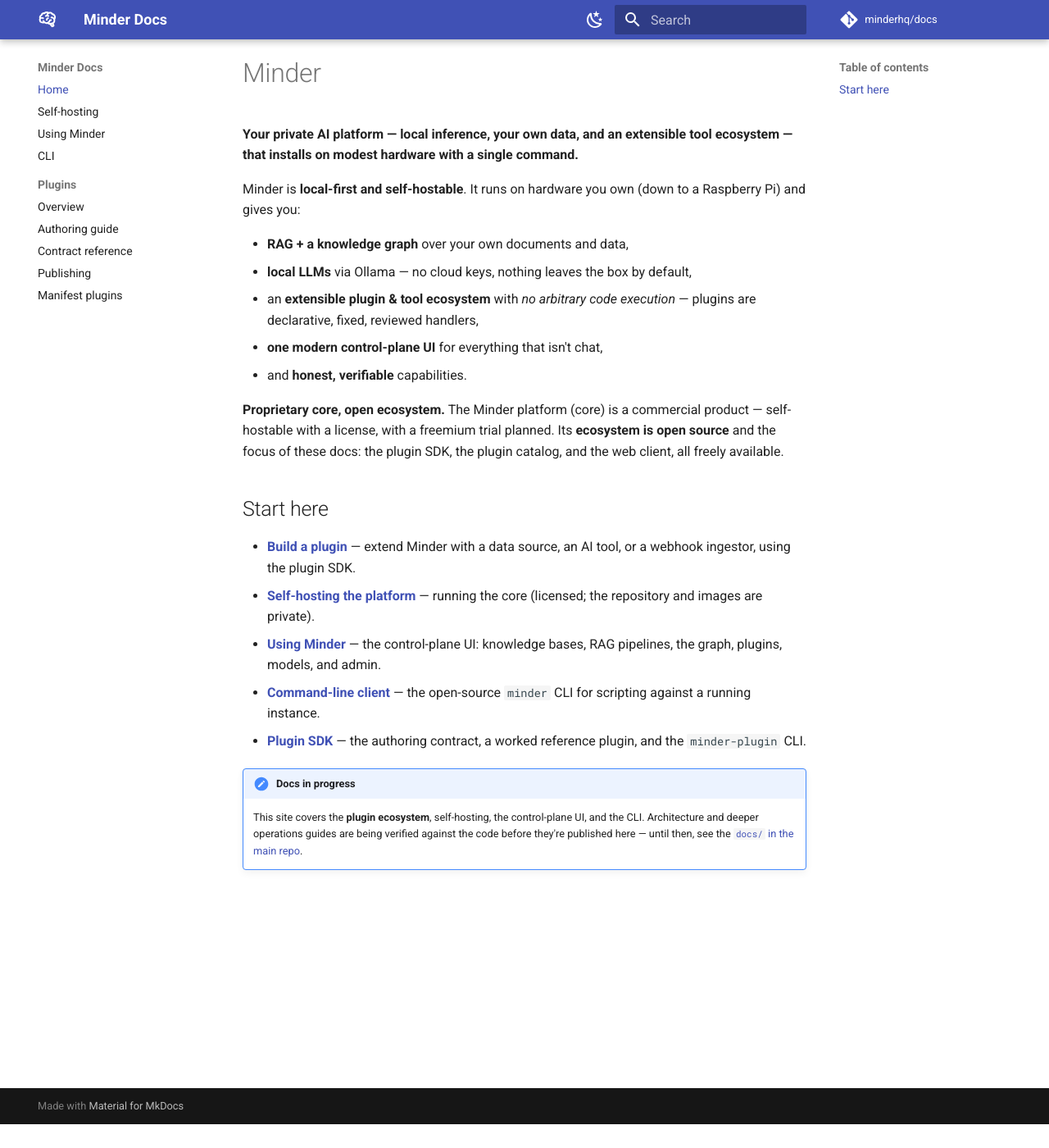
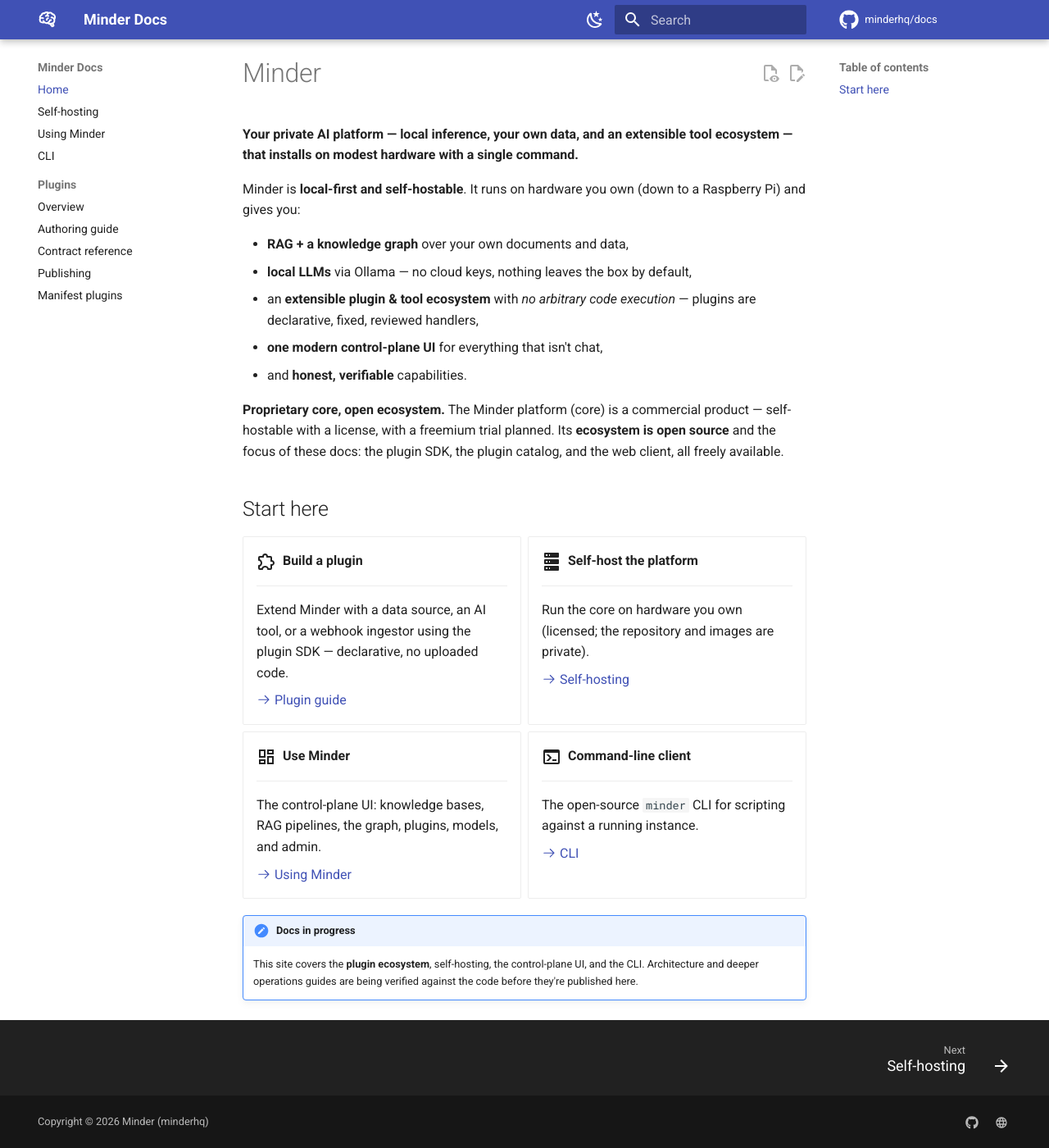
Before and after one commit to minderhq/docs, an MkDocs documentation site: the page built from docs/index.md, in a window 1280 px wide and 1400 px high, scrolled down 29 px. Shown: the whole window at 82% size. Built offline with MkDocs 1.6.1 and Material for MkDocs 9.7.7, drawn with Linux system fonts in a browser that asks for light colours; comment, search, counter and statistics services are not loaded.

Commit message:
feat(docs): richer theme config + grid-card home + drop broken private link
- mkdocs.yml: add theme features (edit/view actions, footer, tracking, search
  highlight, toc.follow), social links, copyright, and more markdown extensions
  (attr_list, md_in_html, emoji icons, details, tasklist, tables).
- index.md: turn the 'Start here' list into material grid cards with icons.
- Fix a broken link: the 'docs in progress' note pointed at the now-private
  minderhq/minder repo (404 for visitors) — removed it.
- Verified with mkdocs build --strict.

Co-Authored-By: Claude Opus 4.8 <noreply@anthropic.com>

```diff
--- a/docs/index.md
+++ b/docs/index.md
@@ -20,19 +20,46 @@ plugin catalog, and the web client, all freely available.
 
 ## Start here
 
-- **[Build a plugin](plugins/index.md)** — extend Minder with a data source, an AI
-  tool, or a webhook ingestor, using the plugin SDK.
-- **[Self-hosting the platform](self-hosting.md)** — running the core (licensed;
-  the repository and images are private).
-- **[Using Minder](using-minder.md)** — the control-plane UI: knowledge bases,
-  RAG pipelines, the graph, plugins, models, and admin.
-- **[Command-line client](cli.md)** — the open-source `minder` CLI for scripting
-  against a running instance.
-- **[Plugin SDK](https://github.com/minderhq/plugin-sdk)** — the authoring
-  contract, a worked reference plugin, and the `minder-plugin` CLI.
+<div class="grid cards" markdown>
+
+-   :material-puzzle-outline:{ .lg .middle } &nbsp;__Build a plugin__
+
+    ---
+
+    Extend Minder with a data source, an AI tool, or a webhook ingestor using the
+    plugin SDK — declarative, no uploaded code.
+
+    [:octicons-arrow-right-24: Plugin guide](plugins/index.md)
+
+-   :material-server:{ .lg .middle } &nbsp;__Self-host the platform__
+
+    ---
+
+    Run the core on hardware you own (licensed; the repository and images are
+    private).
+
+    [:octicons-arrow-right-24: Self-hosting](self-hosting.md)
+
+-   :material-view-dashboard-outline:{ .lg .middle } &nbsp;__Use Minder__
+
+    ---
+
+    The control-plane UI: knowledge bases, RAG pipelines, the graph, plugins,
+    models, and admin.
+
+    [:octicons-arrow-right-24: Using Minder](using-minder.md)
+
+-   :material-console:{ .lg .middle } &nbsp;__Command-line client__
+
+    ---
+
+    The open-source `minder` CLI for scripting against a running instance.
+
+    [:octicons-arrow-right-24: CLI](cli.md)
+
+</div>
 
 !!! note "Docs in progress"
     This site covers the **plugin ecosystem**, self-hosting, the control-plane
-    UI, and the CLI. Architecture and deeper operations guides are being
-    verified against the code before they're published here — until then, see
-    the [`docs/` in the main repo](https://github.com/minderhq/minder/tree/main/docs).
+    UI, and the CLI. Architecture and deeper operations guides are being verified
+    against the code before they're published here.
--- a/mkdocs.yml
+++ b/mkdocs.yml
@@ -9,6 +9,7 @@ theme:
   name: material
   icon:
     logo: material/brain
+    repo: fontawesome/brands/github
   palette:
     - media: "(prefers-color-scheme: light)"
       scheme: default
@@ -26,19 +27,49 @@ theme:
         name: Light mode
   features:
     - navigation.instant
+    - navigation.tracking
     - navigation.sections
     - navigation.top
+    - navigation.footer
     - content.code.copy
+    - content.action.edit
+    - content.action.view
     - search.suggest
+    - search.highlight
+    - toc.follow
 
 markdown_extensions:
   - admonition
-  - pymdownx.highlight
+  - attr_list
+  - md_in_html
+  - tables
+  - pymdownx.highlight:
+      anchor_linenums: true
+  - pymdownx.inlinehilite
+  - pymdownx.snippets
   - pymdownx.superfences
+  - pymdownx.details
+  - pymdownx.tasklist:
+      custom_checkbox: true
   - pymdownx.tabbed:
       alternate_style: true
+  - pymdownx.emoji:
+      emoji_index: !!python/name:material.extensions.emoji.twemoji
+      emoji_generator: !!python/name:material.extensions.emoji.to_svg
   - toc:
       permalink: true
+
+extra:
+  social:
+    - icon: fontawesome/brands/github
+      link: https://github.com/minderhq
+      name: Minder on GitHub
+    - icon: material/web
+      link: https://minderhq.github.io/www/
+      name: Website
+  generator: false
+
+copyright: Copyright &copy; 2026 Minder (minderhq)
 
 nav:
   - Home: index.md
```
